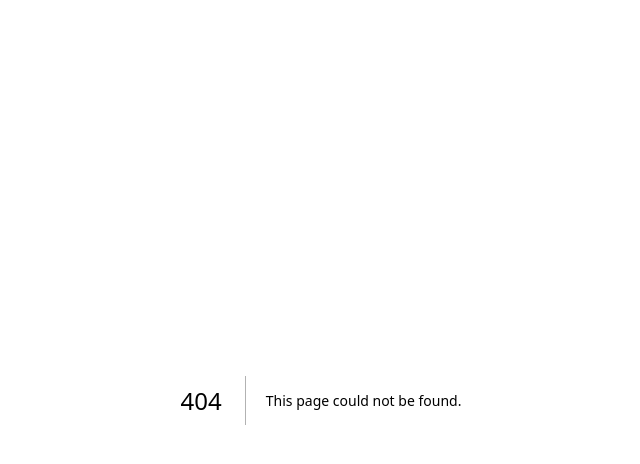
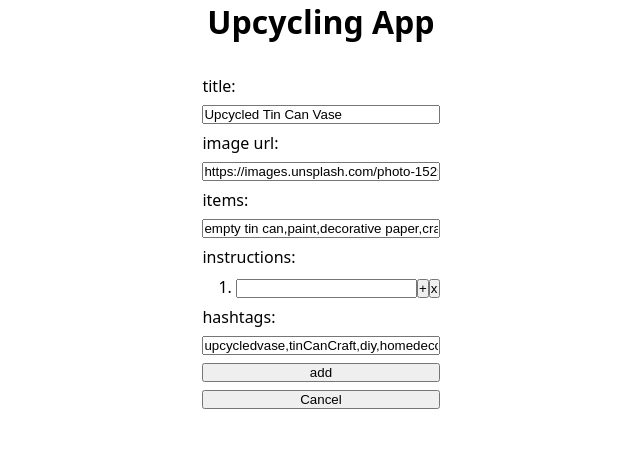
Before and after one commit to gunsh0tzz/upcycling-app, a Next.js app: page /edit/1 in a window 1280 px wide. Before the commit this address had no page. Shown: the top 464 px of the page, without its empty margins (319-959 px from the left). Built offline with nearby package versions, Linux system fonts and the light colour scheme.

Commit message:
add defaultValues

```diff
--- a/components/Form/index.js
+++ b/components/Form/index.js
@@ -24,7 +24,7 @@ const StyledButton = styled.button`
   flex: 1;
 `;
 
-export default function Form({ onSubmit }) {
+export default function Form({ idea = {}, onSubmit }) {
   const [instructions, setInstructions] = useState([
     { id: uuidv4(), value: "" },
   ]);
@@ -87,11 +87,16 @@ export default function Form({ onSubmit }) {
     <>
       <StyledForm onSubmit={handleSubmit}>
         <label htmlFor="title">title:</label>
-        <input id="title" name="title" />
+        <input id="title" name="title" defaultValue={idea.title} />
         <label htmlFor="image">image url:</label>
-        <input id="image" name="image" />
+        <input id="image" name="image" defaultValue={idea.image} />
         <label htmlFor="items">items:</label>
-        <input id="items" name="items" placeholder="item, item, item" />
+        <input
+          id="items"
+          name="items"
+          placeholder="item, item, item"
+          defaultValue={idea.items}
+        />
         <label htmlFor="instructions">instructions:</label>
 
         {instructions.map((instruction, index) => (
@@ -124,6 +129,7 @@ export default function Form({ onSubmit }) {
           id="hastags"
           name="hashtags"
           placeholder="hashtag, hashtag, hashtag"
+          defaultValue={idea.hashtags}
         />
         <ButtonContainer>
           <StyledButton>add</StyledButton>
--- a/package.json
+++ b/package.json
@@ -17,6 +17,7 @@
     "react-dom": "18.2.0",
     "react-hook-form": "^7.49.3",
     "styled-components": "^6.0.2",
+    "swr": "^2.2.4",
     "uuid": "^9.0.1"
   },
   "devDependencies": {
--- /dev/null
+++ b/pages/edit/[id].js
@@ -0,0 +1,37 @@
+import { useRouter } from "next/router";
+import Form from "@/components/Form";
+import Header from "@/components/Header";
+
+import { useEffect, useState } from "react";
+import useSWR from "swr";
+
+export default function EditIdeas({ ideas }) {
+  const router = useRouter();
+  const { id } = router.query;
+  const ideaToEdit = ideas.find((idea) => idea.id === id);
+
+  function handleEdit(event) {
+    event.preventDefault();
+    const formData = new FormData(event.target);
+    const data = Object.fromEntries(formData);
+
+    onEdit(updatedIdeas, id);
+    router.push(`/${id}`);
+  }
+
+  function prepareFormData(data) {
+    const updatedIdeas = {
+      id: id,
+      title: data.title,
+      image: data.image,
+    };
+    router.push(`/${id}`);
+  }
+
+  return (
+    <>
+      <Header />
+      <Form idea={ideaToEdit} onSubmit={handleEdit} isEdit={true} />
+    </>
+  );
+}
--- a/pages/ideaDetails/[id].js
+++ b/pages/ideaDetails/[id].js
@@ -88,6 +88,7 @@ export default function IdeaDetails({ ideas }) {
           ))}
         </Hashtags>
         <Link href="/">Go Back</Link>
+        <Link href={`/edit/${ideaDetails.id}`}>Edit</Link>
       </StyledArticle>
     </>
   );
```
Also changed, not shown: 1 other file (tests, documents, lock files or other folders).
